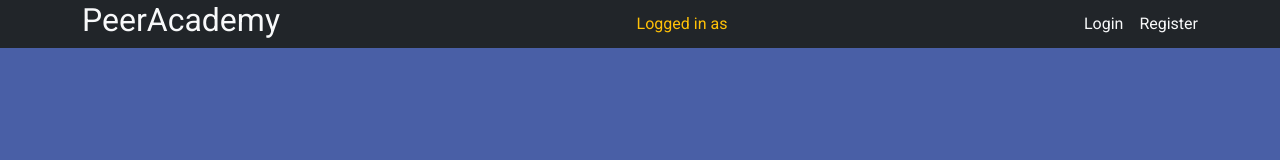
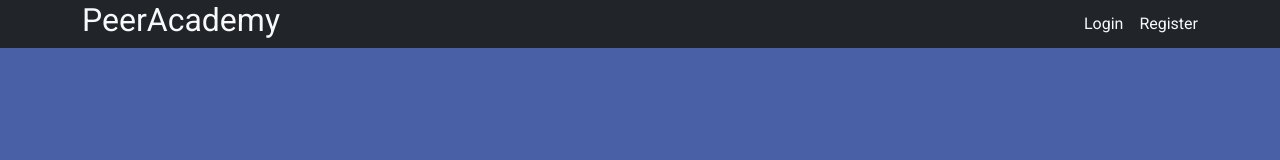
Before and after one commit to mcevoyj2/workpls, a React (Vite) app in the folder client/: page /Register in a window 1280 px wide. Shown: the top 160 px of the page. Built offline with nearby package versions, Linux system fonts and the light colour scheme.

Commit message:
logout function

```diff
--- a/client/src/components/NavBar.jsx
+++ b/client/src/components/NavBar.jsx
@@ -4,7 +4,7 @@
 import { AuthContext } from "../context/AuthContext";
 
 const NavBar = () => {
-    const {user} = useContext(AuthContext);
+    const {user, logoutUser} = useContext(AuthContext);
     return (
     <Navbar bg="dark" className="mb-4" style={{ height: "3rem"}}>
         <Container>
@@ -13,17 +13,32 @@
                 PeerAcademy
                 </Link>
             </h2>
-            <span className="text-warning">
+            {user && <span className="text-warning">
                 Logged in as {user?.name}
             </span>
+            }
             <Nav>
                 <Stack direction="horizontal" gap={3}>
+                    {
+                        user && (
+                        <>
+                        <Link onClick={() => logoutUser()}
+                            to="/login" className="link-light text-decoration-none" >
+                            Logout
+                        </Link>
+                        </>
+                    )}
+
+                    {!user && (
+                        <>
                             <Link to="/login" className="link-light text-decoration-none" >
                                 Login
                             </Link>
                             <Link to="/register" className="link-light text-decoration-none" >
                                 Register
                             </Link>
+                        </>
+                    )}
                 </Stack>
             </Nav>
         </Container>
--- a/client/src/context/AuthContext.jsx
+++ b/client/src/context/AuthContext.jsx
@@ -46,6 +46,11 @@
         setUser(response);
     }, [registerInfo]);
 
+const logoutUser = useCallback(() => {
+    localStorage.removeItem("User");
+    setUser(null);
+}, []);
+
     return (
     <AuthContext.Provider
         value={{
@@ -55,6 +60,7 @@
             registerUser,
             registerError,
             isRegisterLoading,
+            logoutUser,
         }}
         >
         {children}
```
Lines whose indentation alone changed are shown as unchanged.
